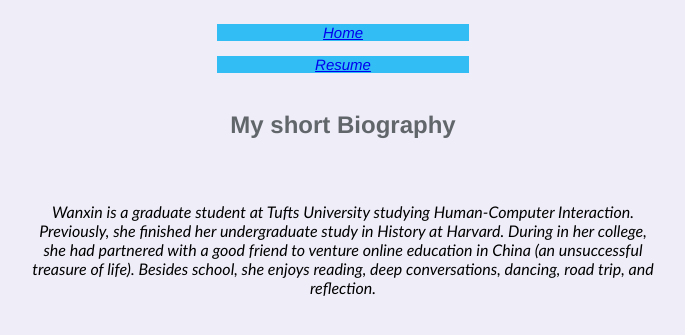
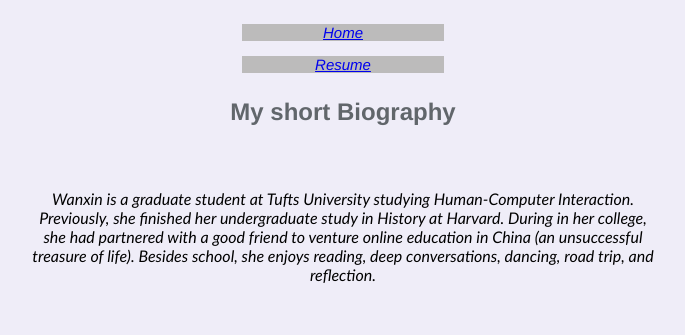
Before and after one commit to graduallyeyra/graduallyeyra.github.io, a plain HTML site: page bio.html in a window 1280 px wide. Shown: the part 75-410 px from the top of the page, without its empty margins (297-982 px from the left). Drawn offline with Linux system fonts and the light colour scheme.

Commit message:
change css tag color and margins

```diff
--- a/stylesheet.css
+++ b/stylesheet.css
@@ -13,8 +13,7 @@ body {
 #subtitle {
 	font-weight: bold;
 	color: #61666b;
-	margin-top: 3%;
-	margin-bottom: 3%;
+	margin-top: 2%;
 }
 
 .tag{
@@ -22,9 +21,9 @@ body {
 	font-size: 15px;
 	text-align: center;
 	color: white;
-	background-color: #32bef5;
-	margin-left: 40%;
-	margin-right: 40%;
+	background-color: #BCBBBB;
+	margin-left: 42%;
+	margin-right: 42%;
 }
 
 #content{
```
